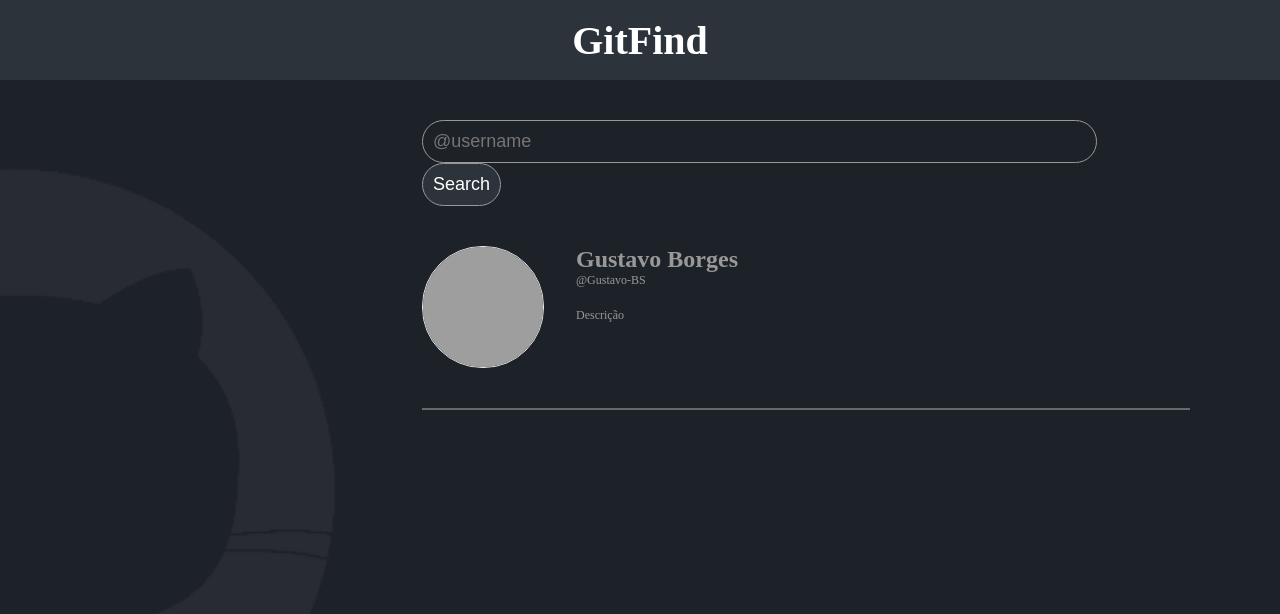
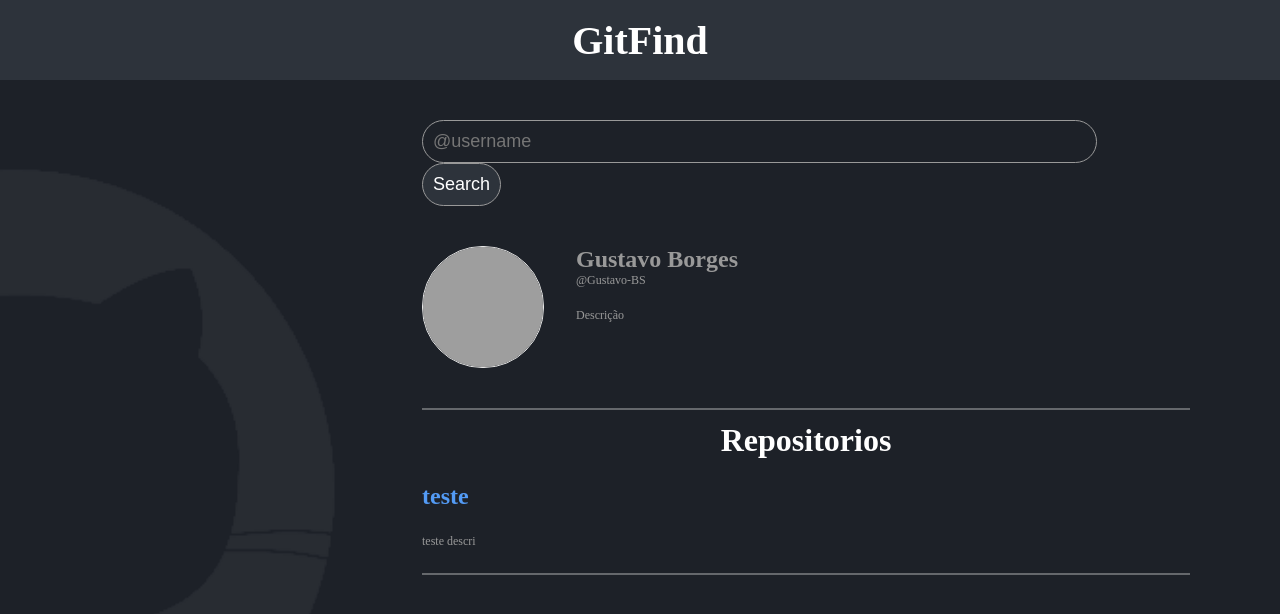
Before and after one commit to Gustavo-BS/gitfind, a React (Create React App) app: page / in a window 1280 px wide. Shown: the top 614 px of the page. Built offline with nearby package versions, Linux system fonts and the light colour scheme; grey boxes are pictures that could not be loaded.

Commit message:
added repository section

```diff
--- /dev/null
+++ b/src/components/ItemList/ItemList.js
@@ -0,0 +1,13 @@
+import './styles.css'
+
+function ItemList({title, description}){
+    return (
+        <div className='item-list'>
+            <strong>{title}</strong>
+            <p>{description}</p>
+            <hr/>
+        </div>
+    )
+}
+
+export default ItemList
--- /dev/null
+++ b/src/components/ItemList/styles.css
@@ -0,0 +1,15 @@
+.item-list{
+    margin: 24px 0;
+}
+
+.item-list strong{
+    color: #539BF5;
+    font-size: 24px;
+    margin: 24px 0 0 0;
+}
+
+.item-list p{
+    color: #999999;
+    font-size: 12px;
+    margin: 24px 0;
+}
--- a/src/pages/Home/App.js
+++ b/src/pages/Home/App.js
@@ -1,6 +1,7 @@
 import Header from "../../components/Header/Header";
 import backgorund from "../../assets/background.png"
 import "./styles.css"
+import ItemList from "../../components/ItemList/ItemList";
 
 function App() {
   return (
@@ -22,7 +23,10 @@
             </div>
           </div>
           <hr/>
-
+          <div>
+            <h4 className="repositorio">Repositorios</h4>
+            <ItemList title="teste" description="teste descri"/>
+          </div>
         </div>
       </div>
     </div>
--- a/src/pages/Home/styles.css
+++ b/src/pages/Home/styles.css
@@ -73,3 +73,12 @@
     font-size: 12px;
     margin: 20px 0 0 0;
 }
+
+.repositorio{
+    font-size: 32px;
+    color: #FFFFFF;
+    margin: 12px 0;
+    text-align: center;
+
+
+}
```
